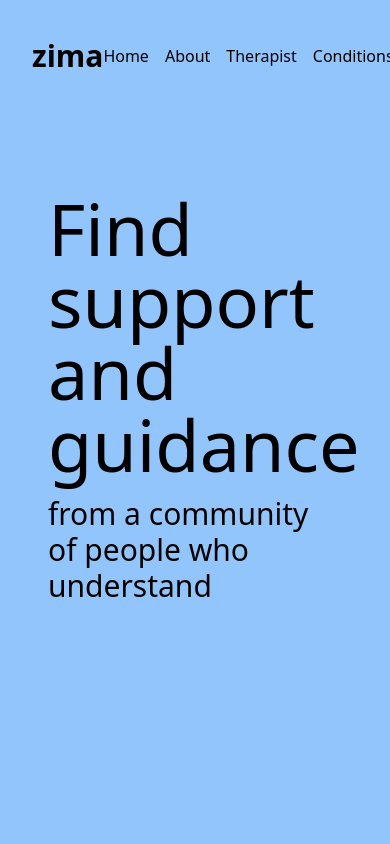
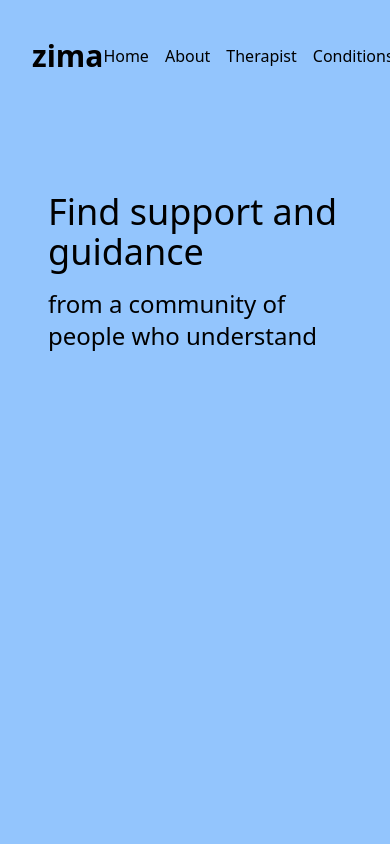
Before and after one commit to apella1/zima-ui, a React (Vite) app: page / in a window 390 px wide. Shown: the top 844 px of the page. Built offline with nearby package versions, Linux system fonts and the light colour scheme.

Commit message:
Fix conditions small screens

```diff
--- a/src/components/condition-preview/ConditionPreview.tsx
+++ b/src/components/condition-preview/ConditionPreview.tsx
@@ -20,7 +20,7 @@ export default function ConditionPreview() {
   return (
     <section id="conditions" className="flex flex-col p-6">
       <h3 className="self-center text-4xl font-bold">Common Conditions</h3>
-      <div className="grid gap-4 grid-cols-3">
+      <div className="md:grid md:gap-4 md:grid-cols-3">
         {Conditions.map((item, id) => (
           <Condition condition={item} key={id} />
         ))}
--- a/src/components/header/Header.tsx
+++ b/src/components/header/Header.tsx
@@ -4,8 +4,8 @@ export default function Header() {
   return (
     <header className="flex flex-col h-screen p-4 m-4" id="home">
       <div className="mt-16 space-y-4">
-        <h2 className="text-7xl">Find support and guidance </h2>
-        <p className="text-3xl">from a community of people who understand</p>
+        <h2 className="md:text-7xl text-4xl">Find support and guidance </h2>
+        <p className="md:text-3xl text-2xl">from a community of people who understand</p>
       </div>
     </header>
   );
--- a/src/components/navbar/Navbar.tsx
+++ b/src/components/navbar/Navbar.tsx
@@ -33,7 +33,7 @@ export default function Navbar() {
   return (
     <nav className="flex items-center justify-between p-4">
       <p className="text-3xl font-black">zima</p>
-      <div className="flex items-center justify-center space-x-4">
+      <div className="flex items-center justify-center space-x-4 sm:hidden">
         <Menu />
       </div>
     </nav>
```
